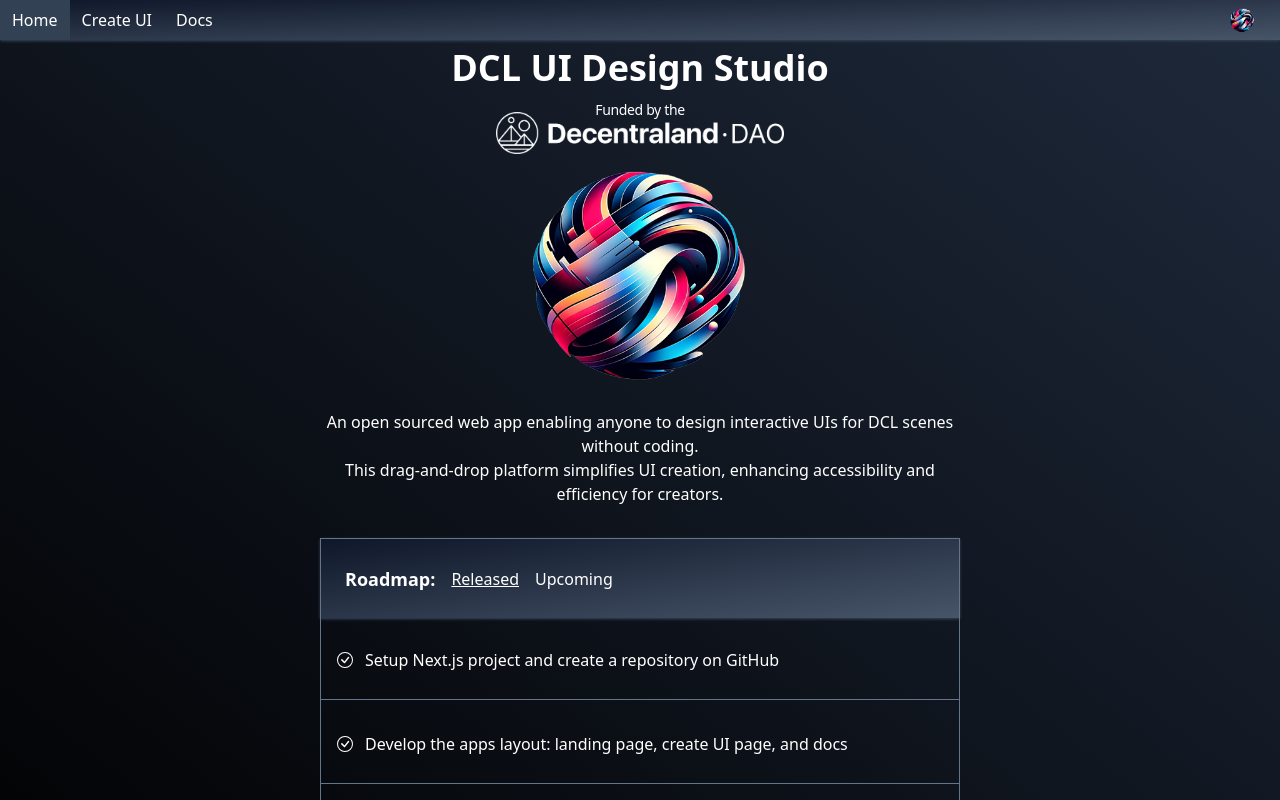
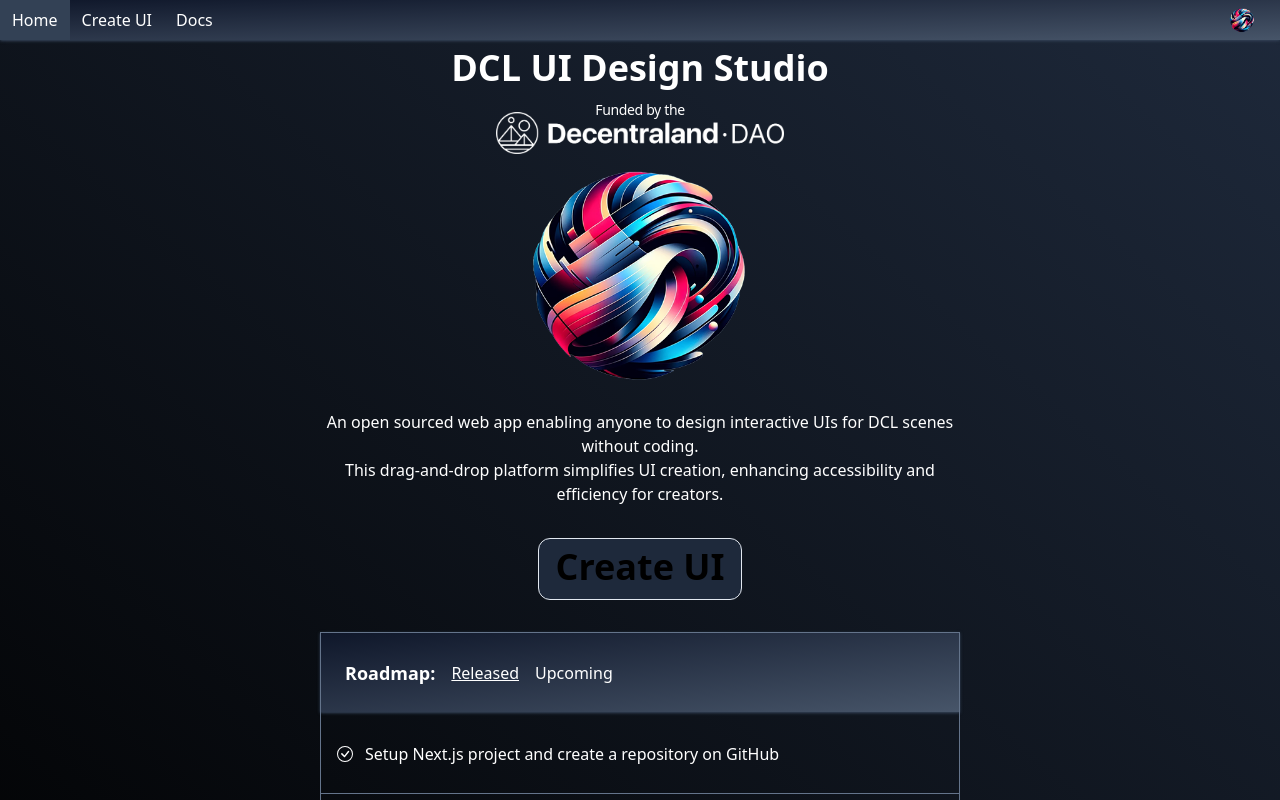
Before and after one commit to szilardjanko/ui-design-studio, a Next.js app: page / in a window 1280 px wide. Shown: the top 800 px of the page. Built offline with nearby package versions, Linux system fonts and the light colour scheme.

Commit message:
create ui button on home page

```diff
--- a/src/pages/index.tsx
+++ b/src/pages/index.tsx
@@ -1,5 +1,6 @@
 import { CheckCircle, Circle } from "@/components/icons/CheckCircle";
 import Image from "next/image";
+import Link from "next/link";
 import { useState } from "react";
 
 export default function Home() {
@@ -49,13 +50,21 @@
             height={512}
           />
         </div>
-        <div className="-mt-5 w-11/12 text-sm text-white md:-mt-8 md:w-1/2 md:text-base">
+        <div className="-mt-5 mb-8 w-11/12 text-sm text-white md:-mt-8 md:w-1/2 md:text-base">
           An open sourced web app enabling anyone to design interactive UIs for
           DCL scenes without coding.
           <br />
           This drag-and-drop platform simplifies UI creation, enhancing
           accessibility and efficiency for creators.
         </div>
+
+        <Link
+          href={"/CreateUi"}
+          className="rounded-xl border border-slate-200 bg-slate-800 px-4 pb-3 pt-2 text-3xl font-bold hover:bg-slate-700 md:text-4xl"
+        >
+          Create UI
+        </Link>
+
         <div className="mt-8 flex min-h-20 w-11/12 flex-row items-center border-x border-t border-slate-500 bg-gradient-to-tl from-slate-600 to-slate-900 shadow shadow-slate-700 md:w-1/2">
           <div className="mr-2 text-left indent-6 text-lg font-bold text-white">
             Roadmap:
```
